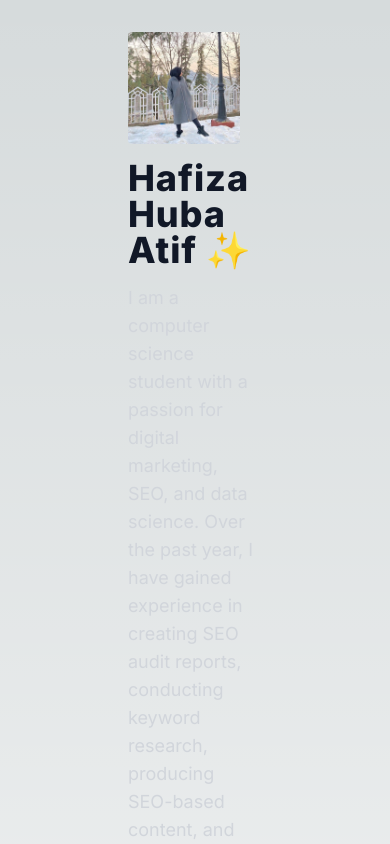
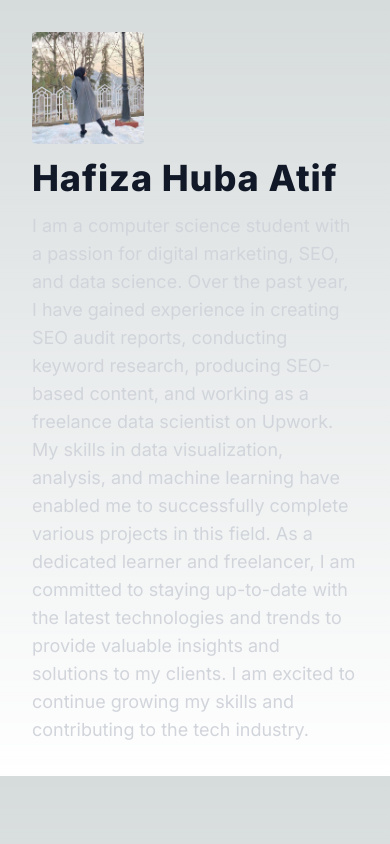
Before and after one commit to hubssss/hubaatif.com, a Next.js app: page / in a window 390 px wide. Shown: the top 844 px of the page. Built offline with nearby package versions, Linux system fonts and the light colour scheme.

Commit message:
Mobile Issue Fixed

```diff
--- a/app/page.tsx
+++ b/app/page.tsx
@@ -6,12 +6,12 @@ const inter = Inter({ subsets: ['latin'] });
 
 export default function Home() {
   return (
-    <div className='container px-32 mt-8 lg:pt-20'>
+    <div className='container px-8 lg:px-32 mt-8 lg:pt-20'>
       <Image src={avatar} className='rounded w-28 h-28' alt='Profile Photo' />
       <h1 className='mb-4 mt-4 text-4xl font-extrabold leading-none tracking-wide text-gray-900 md:text-5xl lg:text-6xl dark:text-white'>
-        Hafiza Huba Atif ✨
+        Hafiza Huba Atif
       </h1>
-      <p className='text-lg font-normal text-gray-300 lg:text-xl dark:text-gray-300'>
+      <p className='text-lg font-normal text-gray-300 lg:text-xl dark:text-gray-300 pb-8'>
         I am a computer science student with a passion for digital marketing, SEO, and data science.
         Over the past year, I have gained experience in creating SEO audit reports, conducting
         keyword research, producing SEO-based content, and working as a freelance data scientist on
```
